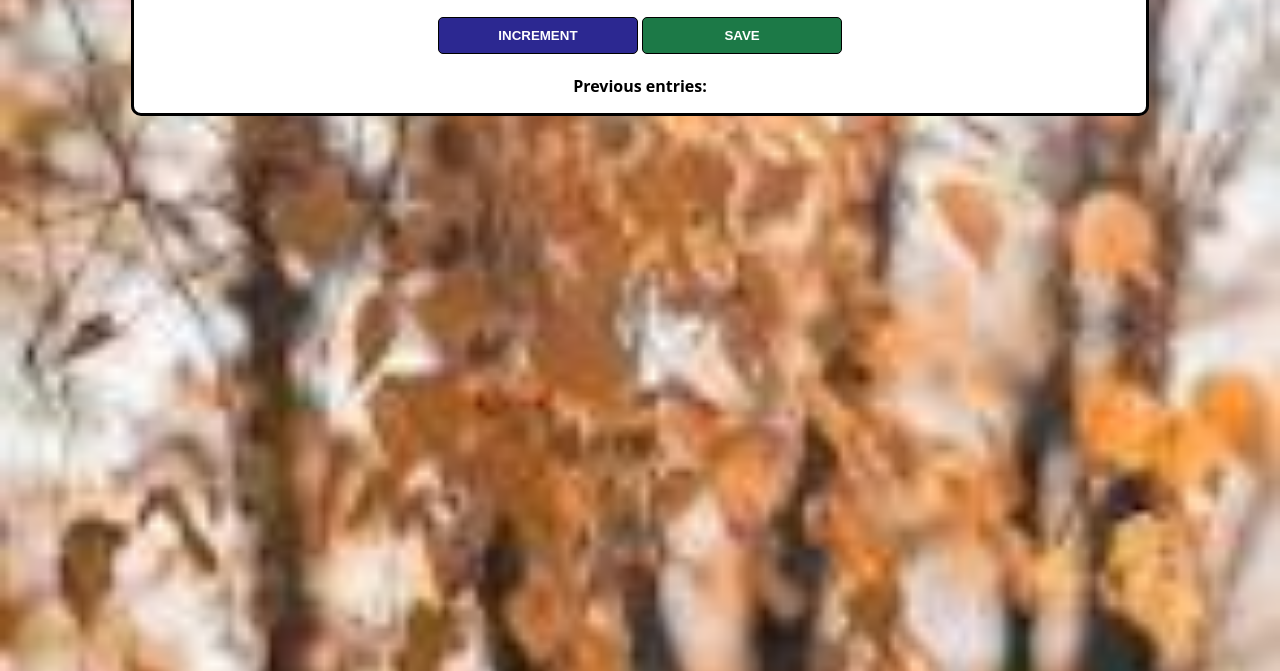
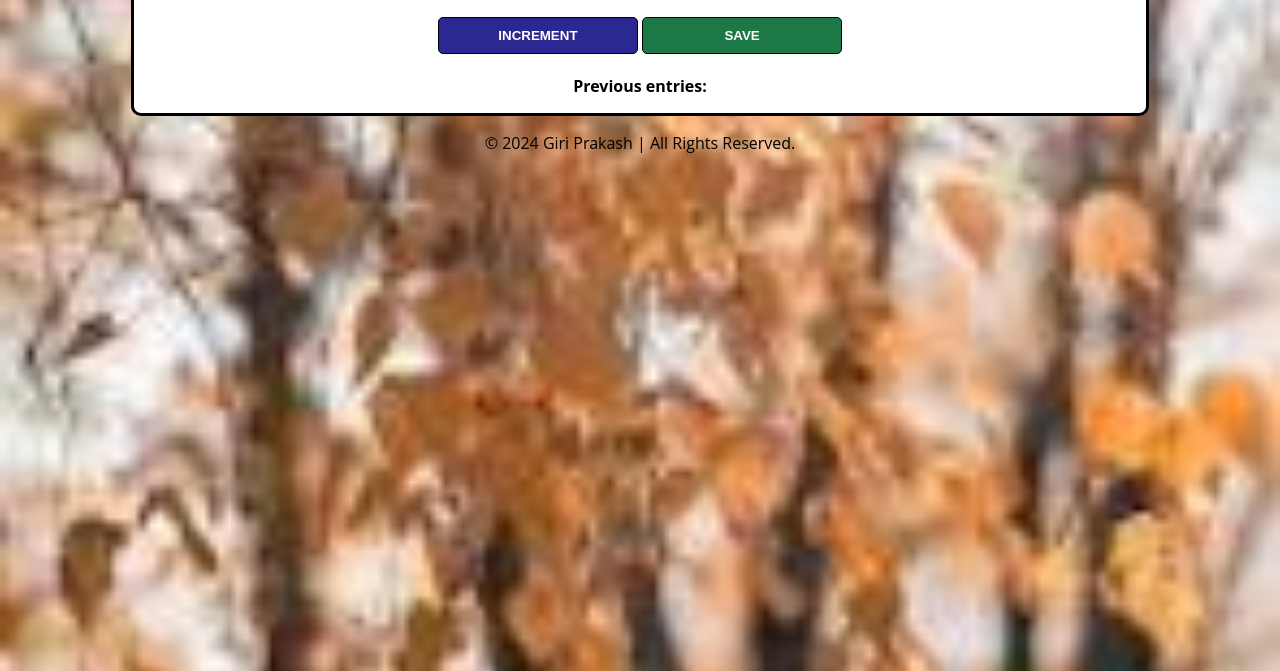
Before and after one commit to prakash6007/front-end, a website built with Vite: page index.html in a window 1280 px wide. Shown: the part 145-816 px from the top of the page. Built offline with nearby package versions, Linux system fonts and the light colour scheme.

Commit message:
Update index.html

```diff
--- a/index.html
+++ b/index.html
@@ -13,5 +13,6 @@
         <script src="index.js">
             nnerText
         </script>
+     <p>&copy; 2024 Giri Prakash | All Rights Reserved.</p>
     </body>
 </html>
```
